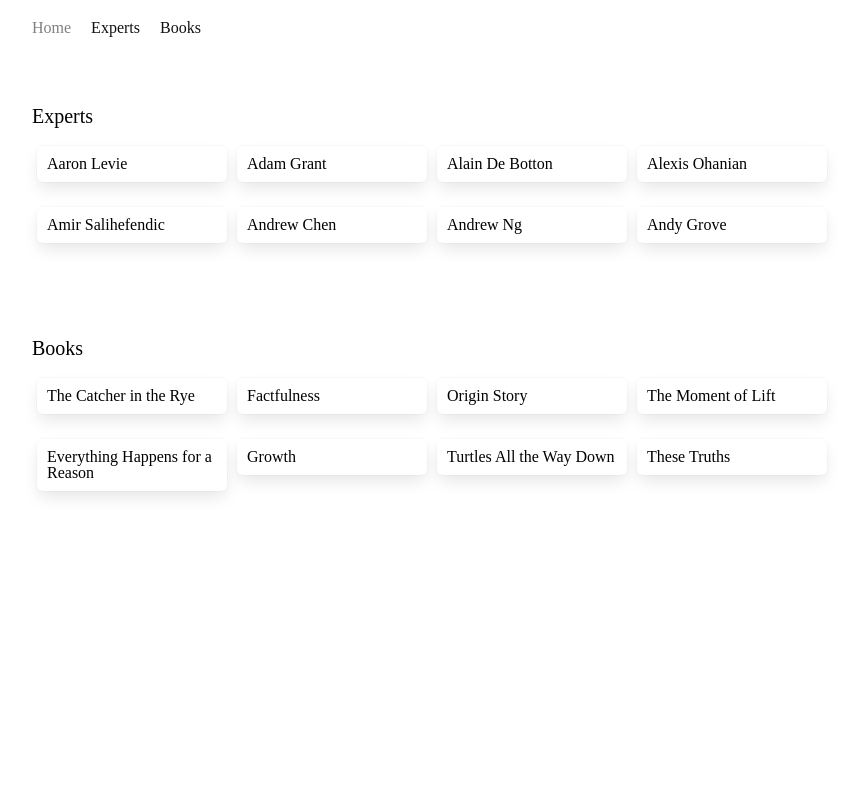
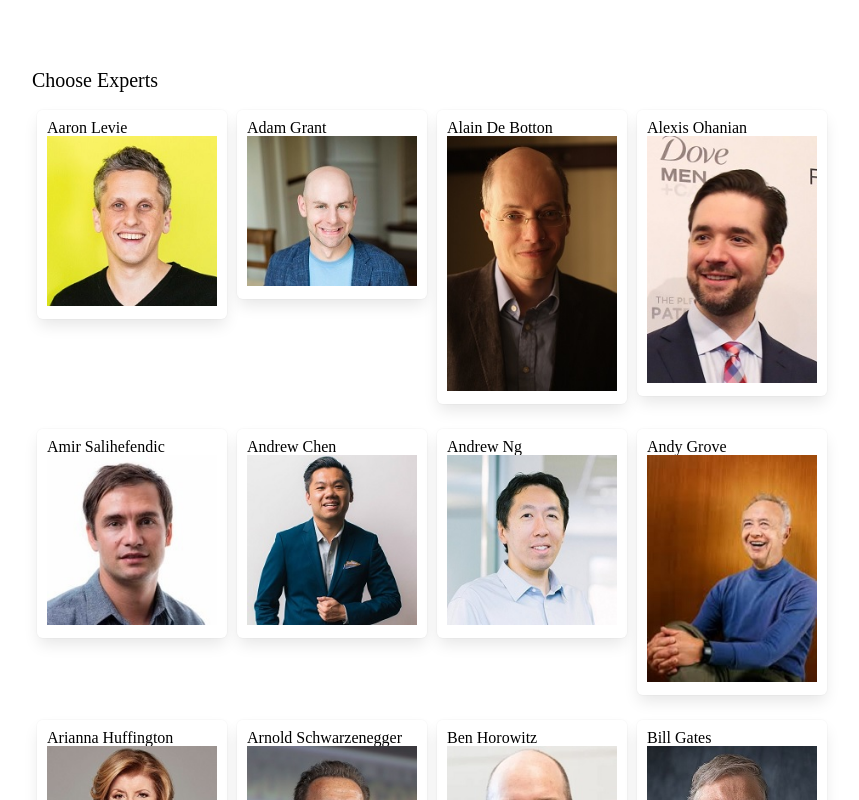
Before and after one commit to ZgjimDida/books-by-experts, an Angular app: page / in a window 1280 px wide. Before the commit this address led to /home. Shown: the top 800 px of the page, without its empty margins (208-1067 px from the left). Built offline with nearby package versions, Linux system fonts and the light colour scheme.

Commit message:
Refactor home, app and helper

```diff
--- a/src/app/app.component.html
+++ b/src/app/app.component.html
@@ -1,24 +1,38 @@
-<div class="navigation">
-  <ul>
-    <li><a [routerLinkActive]="'active'" [routerLink]="'/'">Home</a></li>
-    <li><a [routerLinkActive]="'active'" [routerLink]="'/experts'">Experts</a></li>
-    <li><a [routerLinkActive]="'active'" [routerLink]="'/books'">Books</a></li>
-  </ul>
+<div class="content experts" *ngIf="!generated">
+  <h1>Choose Experts</h1>
+  <ng-container *ngFor="let expert of experts; let i = index">
+    <div class="box" [ngClass]="{'selected': isSelected(expert)}" (click)="select(expert)">
+      <h2 class="title">{{convertName(expert)}}</h2>
+      <img src="../assets/experts/{{expert}}.jpg" />
+    </div>
+  </ng-container>
 </div>
 
-<!-- <ng-container *ngFor="let recommender of recommenders">
+<button (click)="setSelectedBooks()" *ngIf="(selectedExperts.length>0) && !generated">Generate list</button>
+<button (click)="chooseExperts()" *ngIf="generated">Choose experts</button>
 
-  <button [ngClass]="{'selected': isSelected(recommender)}" (click)="select(recommender)">{{recommender}}</button><br />
-</ng-container>
-
-<div class="sorted">Sorted books
+<div class="content sorted" *ngIf="generated">
+  Boook recommendations by:<br />
+  <ng-container *ngFor="let expert of selectedExperts">
+    <p class="title">{{convertName(expert)}}</p>
+  </ng-container><br />
   <ng-container *ngFor="let book of sortedBooks">
-    {{book.title}} ({{book.recommenders.length}})<br />
+    {{book.title}} <br />
+    Recommended by ({{book.recommenders?.length}}):
     <ng-container *ngFor="let recommender of book.recommenders">
-      {{recommender}},
+      <p class="title">{{convertName(recommender)}}</p>
     </ng-container>
     <br /><br />
   </ng-container>
-</div> -->
+</div>
 
+<ng-container *ngIf="false">
+  <div class="navigation">
+    <ul>
+      <li><a [routerLink]="'/'">Home</a></li>
+      <li><a [routerLinkActive]="'active'" [routerLink]="'/experts'">Experts</a></li>
+      <li><a [routerLinkActive]="'active'" [routerLink]="'/books'">Books</a></li>
+    </ul>
+  </div>
+</ng-container>
 <router-outlet></router-outlet>
--- a/src/app/app.component.scss
+++ b/src/app/app.component.scss
@@ -25,6 +25,29 @@
     }
 }
 
+.sorted {
+    display: block;
+}
+
 .selected {
     color: blue;
 }
+
+.title {
+    text-transform: capitalize;
+}
+
+.experts{
+    img{
+        width:100%;
+    }
+}
+
+button {
+    cursor: pointer;
+    background: none;
+    border: 0;
+    position: absolute;
+    top: 0;
+    right: 0;
+}
--- a/src/app/app.component.ts
+++ b/src/app/app.component.ts
@@ -1,6 +1,7 @@
 import { Component } from '@angular/core';
 import { allBooks } from './variables';
 import { HelperService } from './helper.service';
+import { ActivatedRoute, Params, Router } from '@angular/router';
 
 @Component({
   selector: 'app-root',
@@ -8,41 +9,88 @@
   styleUrls: ['./app.component.scss']
 })
 export class AppComponent {
-  selectedAuthors: any[] = [];
+  allBooks: any[] = [];
+  experts: any[] = [];
+  selectedExperts: any[] = [];
   selectedBooks: any[] = [];
+  sortedBooks: any[] = [];
+  generated = false;
 
-  constructor(private helper: HelperService){
+  constructor(private helper: HelperService, private route: ActivatedRoute, private router: Router) {
 
   }
 
   ngOnInit() {
     this.helper.setup();
+    this.experts = this.helper.getExperts();
+    this.allBooks = this.helper.getAllBooks();
+    this.route.queryParams.subscribe((params: Params) => {
+      console.log(params);
+      if (params['experts']) {
+        console.log('eureka');
+        this.selectFromQuery(params['experts']);
+      }
+    });
   }
 
-  // isSelected(recommender: string) {
-  //   let isSelected = false;
-  //   if (this.selectedAuthors.includes(recommender)) {
-  //     isSelected = true;
-  //   }
-  //   return isSelected;
-  // }
+  convertName(name: string) {
+    return this.helper.convertName(name);
+  }
 
-  // select(recommender: string) {
-  //   if (!this.selectedAuthors.includes(recommender)) {
-  //     this.selectedAuthors.push(recommender);
-  //   }
-  //   this.setSelectedBooks();
-  // }
+  isSelected(expert: string) {
+    let isSelected = false;
+    if (this.selectedExperts.includes(expert)) {
+      isSelected = true;
+    }
+    return isSelected;
+  }
 
-  // setSelectedBooks() {
-  //   let selectedBooks = [];
-  //   for (let i = 0; i < this.allBooks.length; i++) {
-  //     if (this.selectedAuthors.includes(this.allBooks[i].recommender)) {
-  //       selectedBooks.push(this.allBooks[i]);
-  //     }
-  //   }
-  //   this.selectedBooks = selectedBooks;
-  //   this.setSortedBooks(this.selectedBooks);
-  // }
+  select(expert: string) {
+    if (!this.selectedExperts.includes(expert)) {
+      this.selectedExperts.push(expert);
+    } else {
+      let indexOfItem = this.selectedExperts.indexOf(expert);
+      this.selectedExperts.splice(indexOfItem, 1)
+    }
+  }
+
+  setSelectedBooks() {
+    let selectedBooks = [];
+    for (let i = 0; i < this.allBooks.length; i++) {
+      if (this.selectedExperts.includes(this.allBooks[i].recommender)) {
+        selectedBooks.push(this.allBooks[i]);
+      }
+    }
+    this.selectedBooks = selectedBooks;
+    this.sortedBooks = this.helper.setupSortedBooks(this.selectedBooks);
+    console.log(this.sortedBooks);
+    this.generated = true;
+    this.generateQueryParam();
+  }
+
+  chooseExperts() {
+    this.generated = false;
+  }
+
+  selectFromQuery(query: string) {
+    let experts = query.split("+");
+    this.selectedExperts = experts;
+    this.setSelectedBooks();
+  }
+
+  generateQueryParam() {
+    let queryParam = "";
+    for (let i = 0; i < this.selectedExperts.length; i++) {
+      queryParam = queryParam + this.selectedExperts[i];
+      if (i != this.selectedExperts.length - 1) {
+        queryParam = queryParam + "+";
+      }
+    }
+    console.log(queryParam);
+    this.router.navigate([], {
+      relativeTo: this.route,
+      queryParams: { experts: queryParam },
+    });
+  }
 
 }
--- a/src/app/helper.service.ts
+++ b/src/app/helper.service.ts
@@ -10,16 +10,11 @@
   experts: any[] = [];
   sortedBooks: any = [];
 
-  constructor() { }
-
-  test() {
-    console.log("test");
-  }
-
   setup() {
     this.setupBooks();
     this.setupExperts();
     this.setupSortedBooks(this.allBooks);
+    this.removeSingleRecommendedBooks();
   }
 
   setupBooks() {
@@ -33,14 +28,19 @@
 
   setupSortedBooks(booksToSort: any[]) {
     this.sortedBooks = [];
-    let experts = [];
+    let recommenders = [];
     for (let i = 0; i < this.books.length; i++) {
       booksToSort.filter(item => item.title === this.books[i]);
-      experts = booksToSort.filter(item => item.title === this.books[i]).map(item => item.recommender);
-      this.sortedBooks.push({ title: this.books[i], experts: experts })
+      recommenders = booksToSort.filter(item => item.title === this.books[i]).map(item => item.recommender);
+      this.sortedBooks.push({ title: this.books[i], recommenders: recommenders.sort() })
     }
-    this.sortedBooks.sort((a: any, b: any) => { return b.experts.length - a.experts.length })
-    this.sortedBooks = this.sortedBooks.filter((item: any) => item.experts.length > 0)
+    this.sortedBooks.sort((a: any, b: any) => { return b.recommenders.length - a.recommenders.length })
+    this.sortedBooks = this.sortedBooks.filter((item: any) => item.recommenders.length > 0)
+    return this.sortedBooks;
+  }
+
+  getAllBooks(){
+    return this.allBooks;
   }
 
   getBooks() {
@@ -68,4 +68,14 @@
     }
     console.log(newArray2);
   }
+
+  removeSingleRecommendedBooks() {
+    let cleanedUpArray = []
+    for (let i = 0; i < this.allBooks.length; i++) {
+      if (this.allBooks.filter(item => item.title === this.allBooks[i].title).length > 1) {
+        cleanedUpArray.push(this.allBooks[i]);
+      }
+    }
+    console.log('what', cleanedUpArray);
+  }
 }
```
Also changed, not shown: src/app/app-routing.module.ts (+6 -4 lines).
